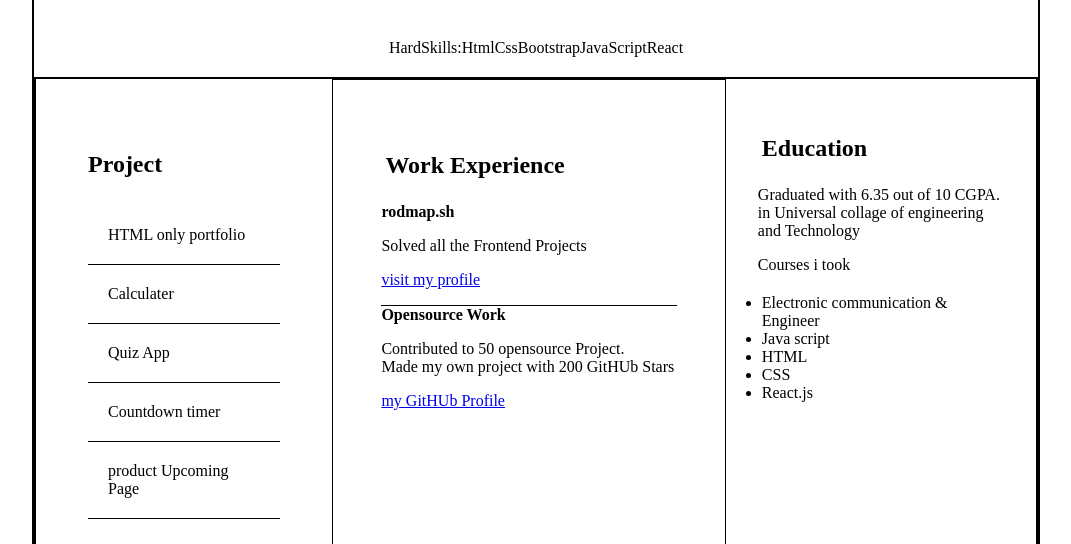
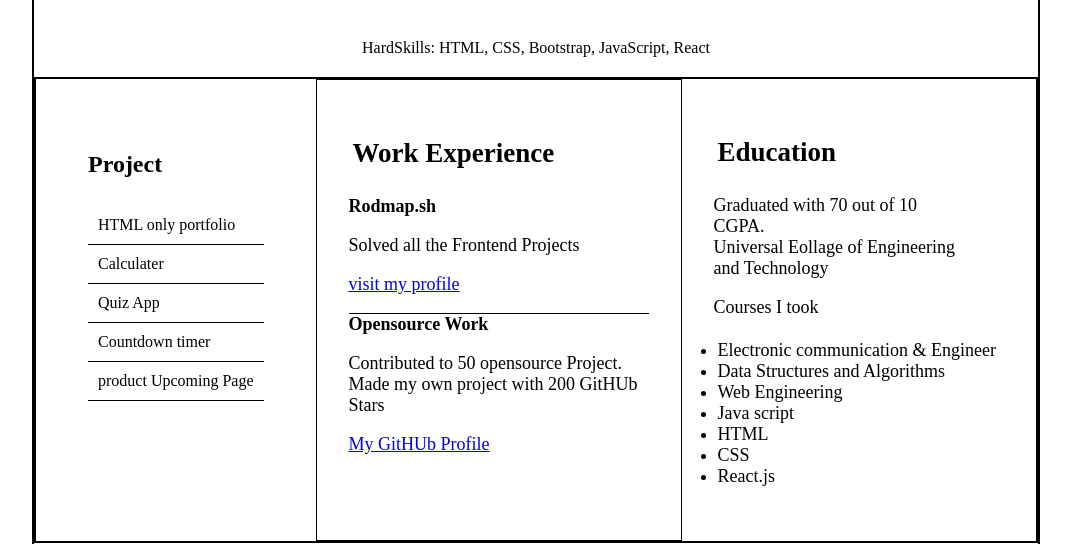
Before and after one commit to lubabashaik/lubabaCV, a plain HTML site: page index.html in a window 1280 px wide. Shown: the part 256-800 px from the top of the page, without its empty margins (104-1175 px from the left). Drawn offline with Linux system fonts and the light colour scheme.

Commit message:
text add in Education

```diff
--- a/index.css
+++ b/index.css
@@ -65,7 +65,7 @@
 }
 .section .left ul li{
     list-style-type: none;
-    padding: 20px;
+    padding: 10px;
     border-bottom: 1px solid black;
 }
 .section .left {
@@ -84,7 +84,8 @@ ul , h2{
 .section .center{
     border: 1px solid black;
     width: 300px;
-    padding: 3rem;
+    padding: 2rem;
+    font-size: large;
 
 }
 
@@ -94,8 +95,13 @@ ul , h2{
 .section .right{
     width: 250px;
     padding: 2rem;
+    font-size: large;
     /* border: 1px solid black; */
     /* padding: 2rem; */
+}
+.section .right ul li {
+    hyphens: auto;
+    width: 400px;
 }
 
 
--- a/index.html
+++ b/index.html
@@ -35,12 +35,8 @@
     <div class="title">
       <h1>Frontend Developer</h1>
       <ul>
-        <li>HardSkills:</li>
-        <li>Html</li>
-        <li>Css</li>
-        <li>Bootstrap</li>
-        <li>JavaScript</li>
-        <li>React</li>
+        <li>HardSkills: HTML, CSS, Bootstrap, JavaScript, React</li>
+
       </ul>
 
     </div>
@@ -58,20 +54,22 @@
 
       <div class="center">
         <h2>Work Experience</h2>
-        <p><strong>rodmap.sh</strong></p>
+        <p><strong>Rodmap.sh</strong></p>
         <p>Solved all the Frontend Projects</p>
-        <p><a href="visit my profile"> visit my profile</a></p>
+        <p><a href="Visit my profile"> visit my profile</a></p>
         <p id="special"><strong>Opensource Work</strong>
         <p>Contributed to 50 opensource Project.<br /> Made my own project with 200 GitHUb Stars</p>
-        <p><a href="https://github.com/lubabashaik/Basic-HTML-Website">my GitHUb Profile</a></p>
+        <p><a href="https://github.com/lubabashaik/Basic-HTML-Website">My GitHUb Profile</a></p>
       </div>
 
       <div class="right">
         <h2>Education</h2>
-        <p>Graduated with 6.35 out of 10 CGPA.<br />in Universal collage of engineering and Technology</p>
-        <p>Courses i took</p>
+        <p>Graduated with 70 out of 10 CGPA.<br /> Universal Eollage of Engineering and Technology</p>
+        <p>Courses I took</p>
         <ul>
           <li>Electronic communication & Engineer</li>
+          <li>Data Structures and Algorithms</li>
+          <li>Web Engineering</li>
           <li>Java script </li>
           <li>HTML</li>
           <li>CSS</li>
```
